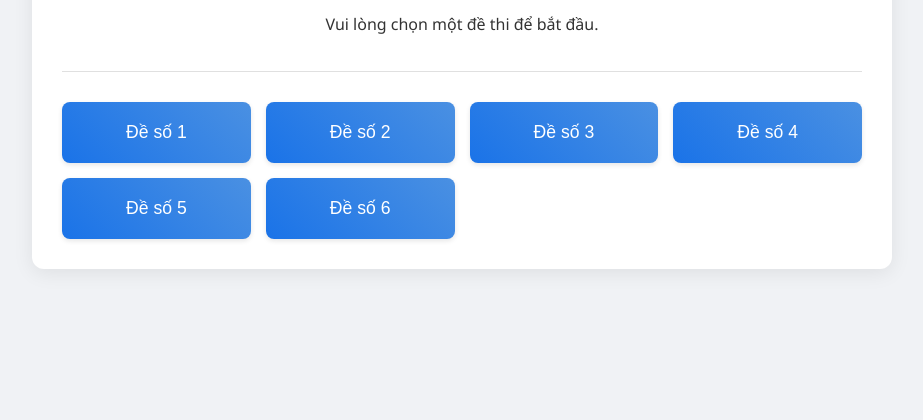
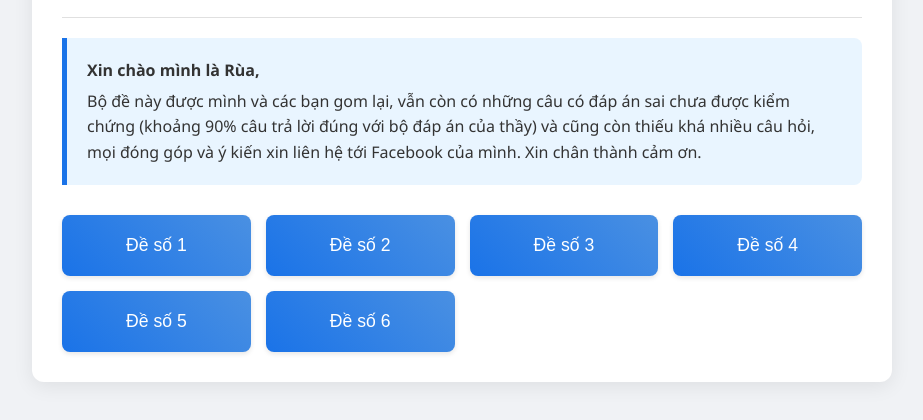
Before and after one commit to noodle2061/trac-nghiem-SOA-PTIT, a plain HTML site: page index.html in a window 1280 px wide. Shown: the part 116-536 px from the top of the page, without its empty margins (178-1101 px from the left). Drawn offline with Linux system fonts and the light colour scheme; no server answers.

Commit message:
thêm giới thiệu

```diff
--- a/css/style.css
+++ b/css/style.css
@@ -34,6 +34,22 @@ h1 {
     color: #1a73e8;
     margin: 0;
 }
+
+/* --- Lời chào ở trang chủ --- */
+.welcome-message {
+    background-color: #e9f5ff;
+    border-left: 5px solid #1a73e8;
+    padding: 15px 20px;
+    margin: -10px 0 30px 0;
+    border-radius: 0 8px 8px 0;
+    line-height: 1.6;
+    text-align: left;
+}
+
+.welcome-message p {
+    margin: 5px 0;
+}
+
 
 /* --- GIAO DIỆN CHỌN ĐỀ --- */
 .topic-grid {
@@ -189,6 +205,7 @@ h1 {
     line-height: 1.5;
 }
 
+/* Nút làm mới nổi */
 .floating-btn {
     position: fixed;
     bottom: 30px;
--- a/index.html
+++ b/index.html
@@ -3,7 +3,7 @@
 <head>
     <meta charset="UTF-8">
     <meta name="viewport" content="width=device-width, initial-scale=1.0">
-    <title>Trắc Nghiệm Online</title>
+    <title>Ôn tập SOA PTIT</title>
     <link rel="stylesheet" href="css/style.css">
 </head>
 <body>
@@ -12,8 +12,14 @@
     <div id="topic-selection-view" class="container">
         <div class="header">
             <h1>Danh Sách Đề Thi</h1>
-            <p>Vui lòng chọn một đề thi để bắt đầu.</p>
         </div>
+
+        <!-- Lời chào được thêm vào đây -->
+        <div class="welcome-message">
+            <p><strong>Xin chào mình là Rùa,</strong></p>
+            <p>Bộ đề này được mình và các bạn gom lại, vẫn còn có những câu có đáp án sai chưa được kiểm chứng (khoảng 90% câu trả lời đúng với bộ đáp án của thầy) và cũng còn thiếu khá nhiều câu hỏi, mọi đóng góp và ý kiến xin liên hệ tới Facebook của mình. Xin chân thành cảm ơn.</p>
+        </div>
+
         <div id="topic-list" class="topic-grid">
             <!-- Danh sách các đề thi sẽ được JavaScript chèn vào đây -->
         </div>
```
